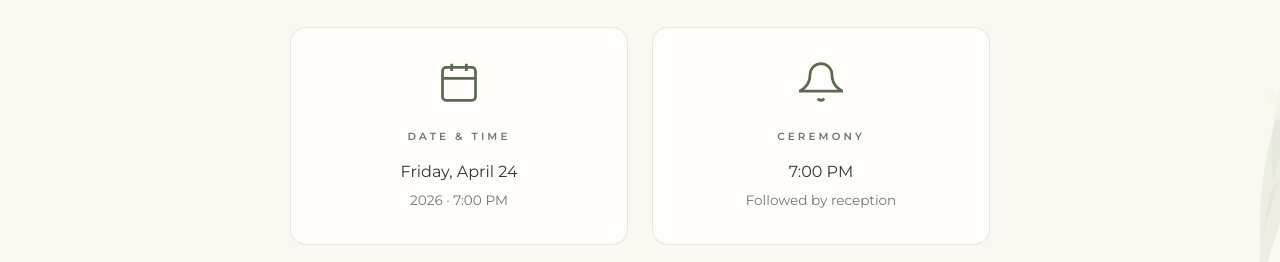
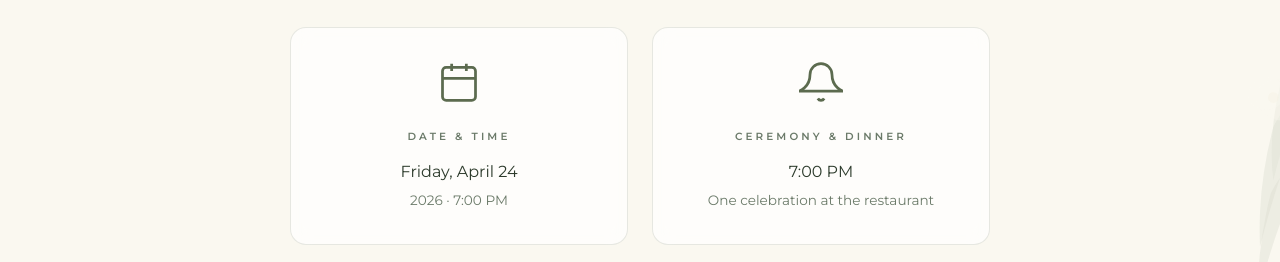
Before and after one commit to matespinosa/wedding-nj, a React (Vite) app: page / in a window 1280 px wide. Shown: the part 1060-1322 px from the top of the page. Built offline with nearby package versions, Linux system fonts and the light colour scheme; no server answers.

Commit message:
ajuste textos

```diff
--- a/src/i18n/translations.ts
+++ b/src/i18n/translations.ts
@@ -17,9 +17,9 @@ const translations = {
       dateTitle: 'Fecha y Hora',
       dateValue: 'Viernes, 24 de Abril',
       dateSub: '2026 · 7:00 PM',
-      ceremonyTitle: 'Ceremonia',
+      ceremonyTitle: 'Ceremonia y cena',
       ceremonyTime: '7:00 PM',
-      ceremonySub: 'Seguida de recepción',
+      ceremonySub: 'Un solo encuentro en el restaurante',
       locationTitle: 'Ubicación',
       locationName: 'Maddy Rose Restaurant at Liberty House',
       locationAddress: '76 Audrey Zapp Dr Floor 1, Jersey City, NJ 07305',
@@ -81,9 +81,9 @@ const translations = {
       dateTitle: 'Date & Time',
       dateValue: 'Friday, April 24',
       dateSub: '2026 · 7:00 PM',
-      ceremonyTitle: 'Ceremony',
+      ceremonyTitle: 'Ceremony & dinner',
       ceremonyTime: '7:00 PM',
-      ceremonySub: 'Followed by reception',
+      ceremonySub: 'One celebration at the restaurant',
       locationTitle: 'Location',
       locationName: 'Maddy Rose Restaurant at Liberty House',
       locationAddress: '76 Audrey Zapp Dr Floor 1, Jersey City, NJ 07305',
```
